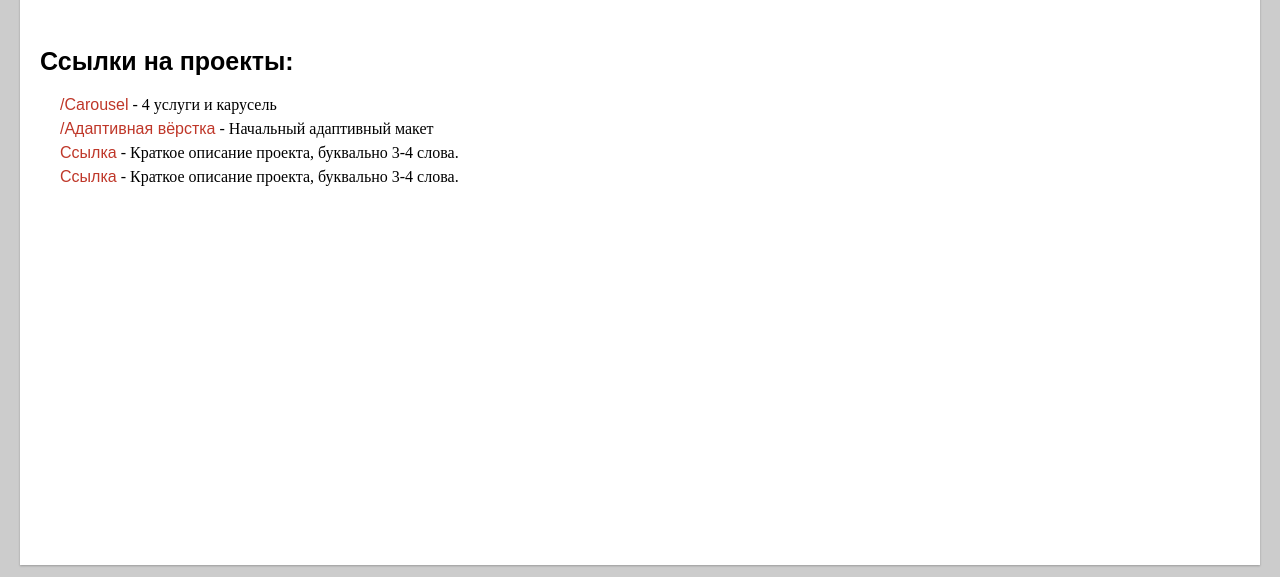
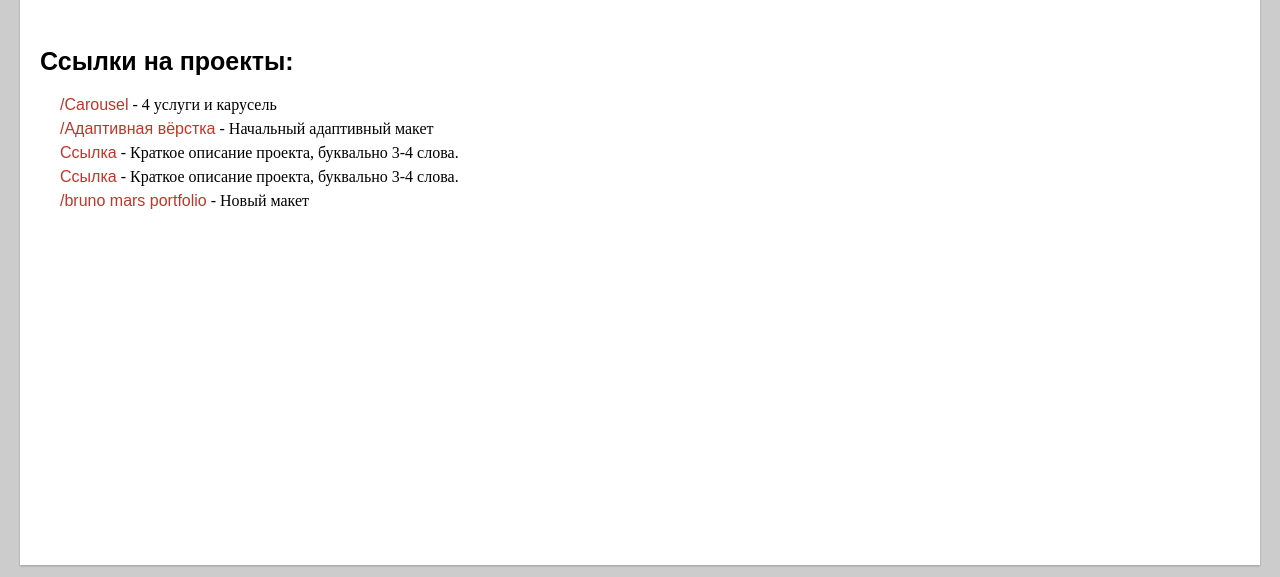
Before and after one commit to SergeyRSF/SergeyRSF.github.io, a plain HTML site: page index.html in a window 1280 px wide. Shown: the part 223-800 px from the top of the page. Drawn offline with Linux system fonts and the light colour scheme.

Commit message:
Новое добавление

```diff
--- a/index.html
+++ b/index.html
@@ -44,6 +44,11 @@
                 Краткое описание проекта, буквально 3-4 слова.
               </p>
             </li>
+            <li><a href="/bruno mars portfolio">/bruno mars portfolio</a>&nbsp;-&nbsp;
+              <p>
+                Новый макет
+              </p>
+            </li>
 
 
           </ul>
```
